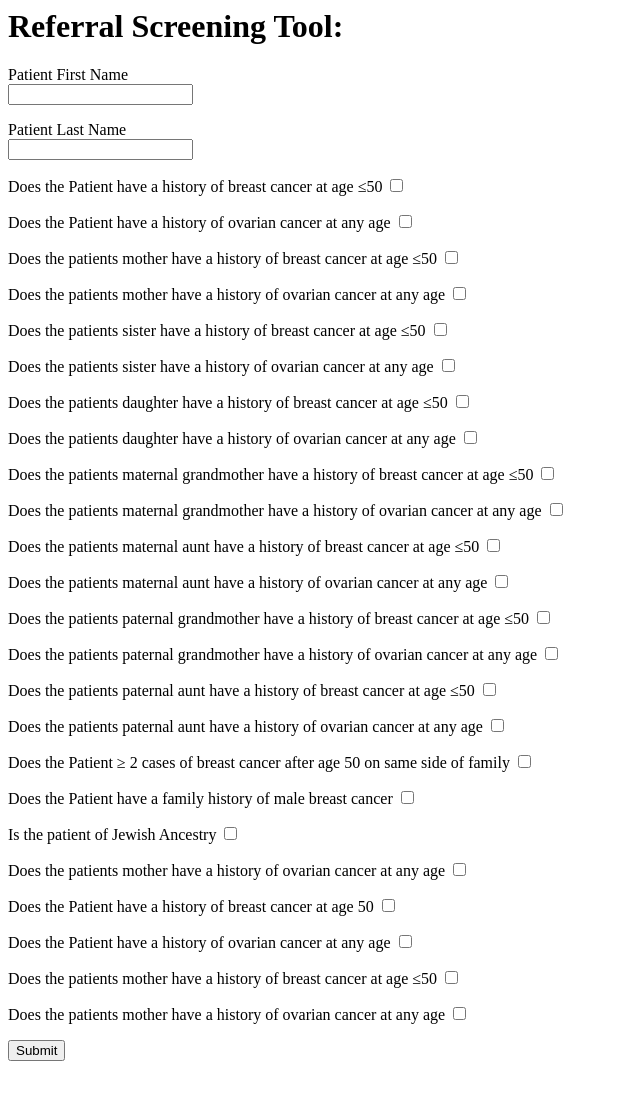
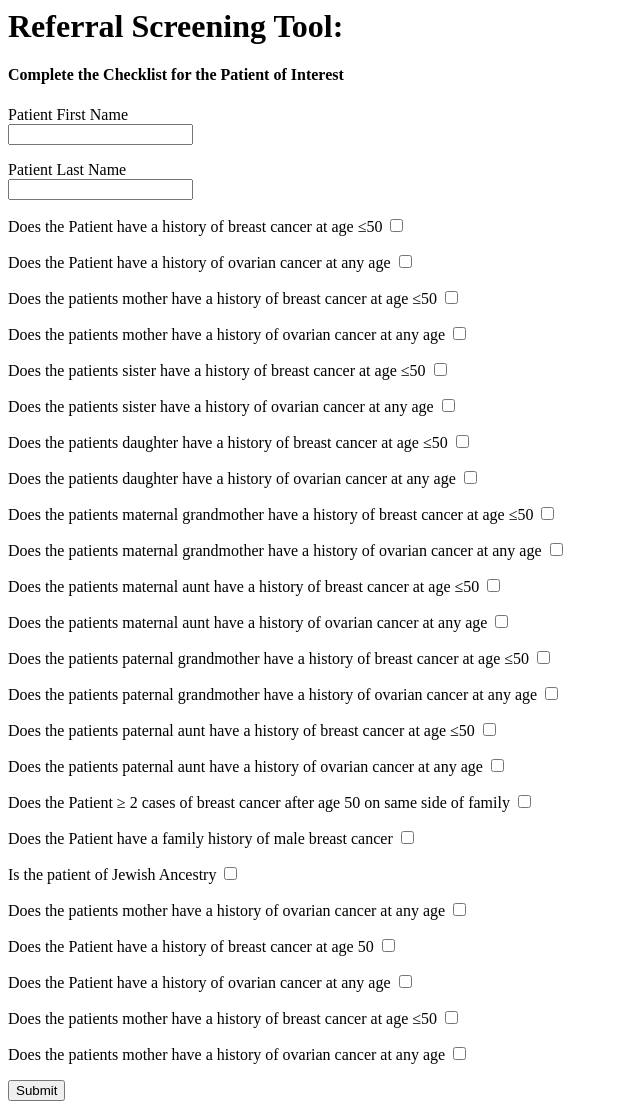
Before and after one commit to Dyanna-C/Final_Project, a Flask app: page /screening in a window 1280 px wide. Shown: the whole page, without its empty margins (0-640 px from the left). Before the commit the page ends 1061 px from the top, so only its background shows below. Run offline with Flask 3, Linux system fonts and the light colour scheme; the visitor is signed in with stand-in values (Sample User, id 1).

Commit message:
added directions to screeningtool.html

```diff
--- a/app/templates/screeningtool.html
+++ b/app/templates/screeningtool.html
@@ -5,6 +5,7 @@
 
 <form class="bg-white p-5 rounded mt-3" action="" method="POST">
     <h1 class="text-center">Referral Screening Tool: </h1>
+    <h4 class="text-center">Complete the Checklist for the Patient of Interest  </h4>
 
     {{ form.csrf_token }}
 
```
